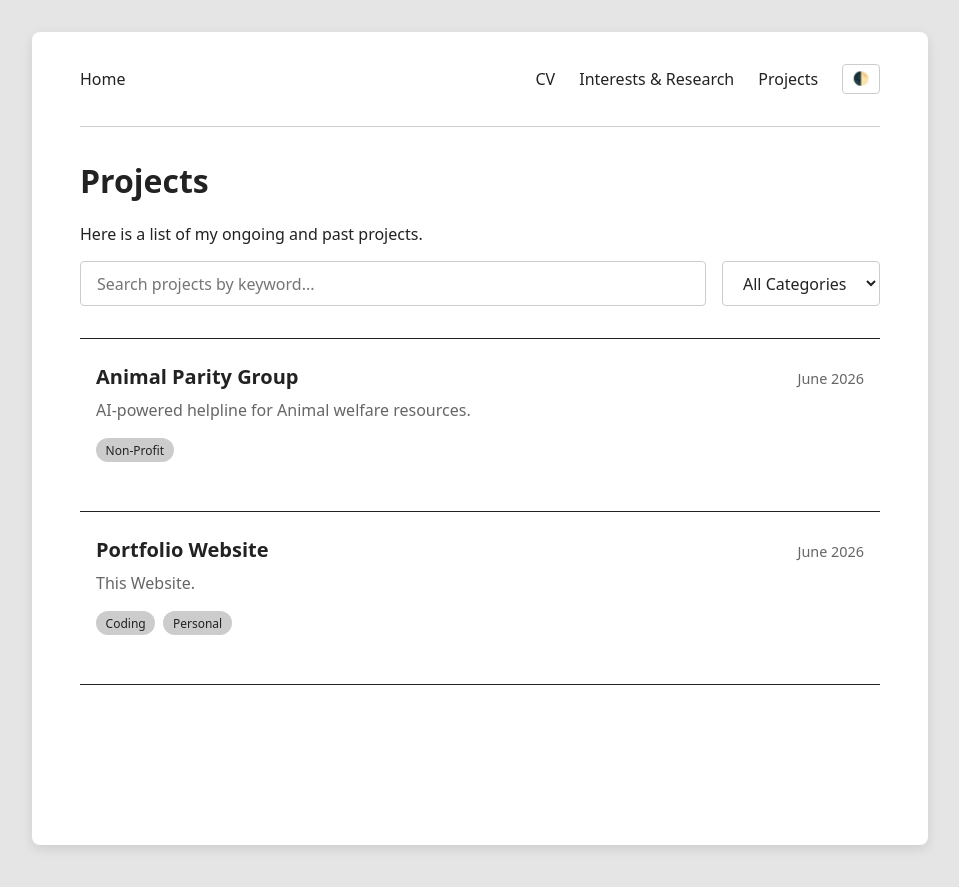
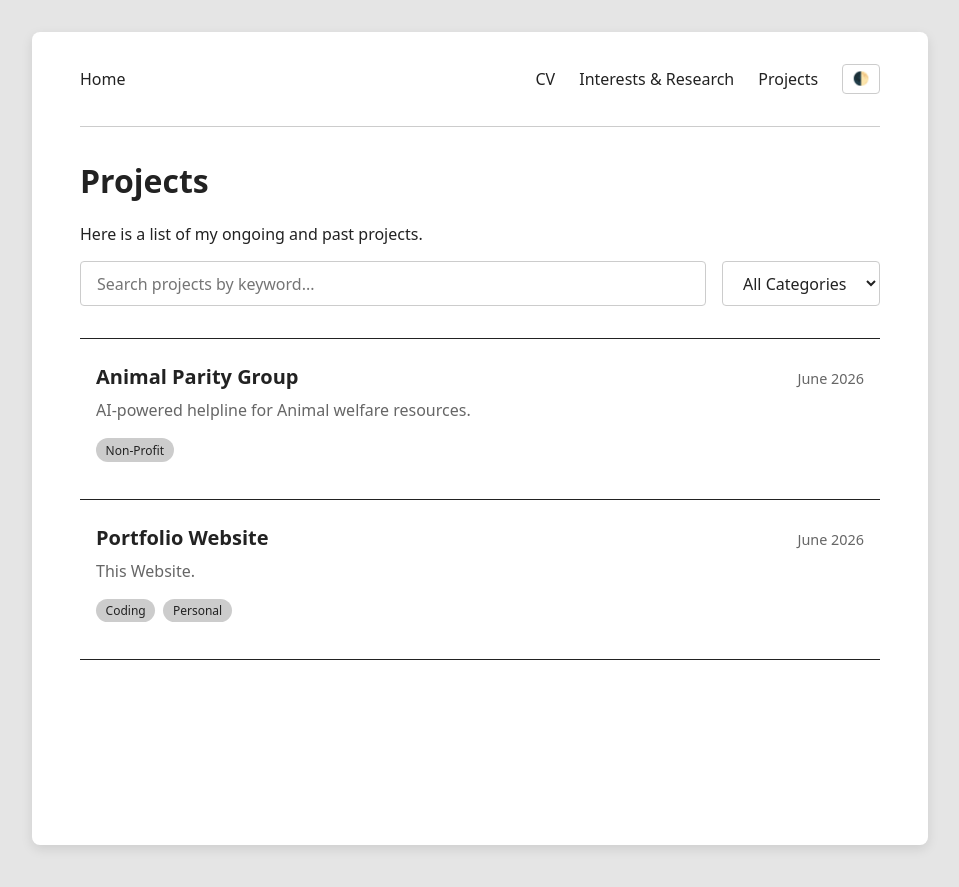
Before and after one commit to Will-McEniery/Will-McEniery.github.io, a Jekyll site: the page built from projects.html, in a window 1280 px wide. Shown: the top 887 px of the page, without its empty margins (160-1119 px from the left). Built offline with Jekyll 4.4.1, drawn with Linux system fonts in a browser that asks for light colours.

Commit message:
Adjust list styling for tags and description
Updated margin for tags-container to sit flush with bottom padding and added styling for item-list description.

```diff
--- a/assets/css/style.scss
+++ b/assets/css/style.scss
@@ -167,9 +167,16 @@
 /* --- Update to List Styling --- */
 .tags-container {
     display: flex;
-    flex-wrap: wrap; /* Allows tags to flow to the next line if needed */
-    gap: 0.5rem; /* Space between tags */
-    margin-bottom: 0.8rem;
+    flex-wrap: wrap;
+    gap: 0.5rem;
+    margin-bottom: 0; /* Changed to 0 so it sits flush with the bottom padding */
+}
+
+/* Update the description */
+.item-list .description {
+    margin: 0 0 1rem 0; /* Added a 1rem bottom margin to push the tags down */
+    color: var(--text-muted);
+    line-height: 1.5;
 }
 
 .item-list .category-tag {
```
